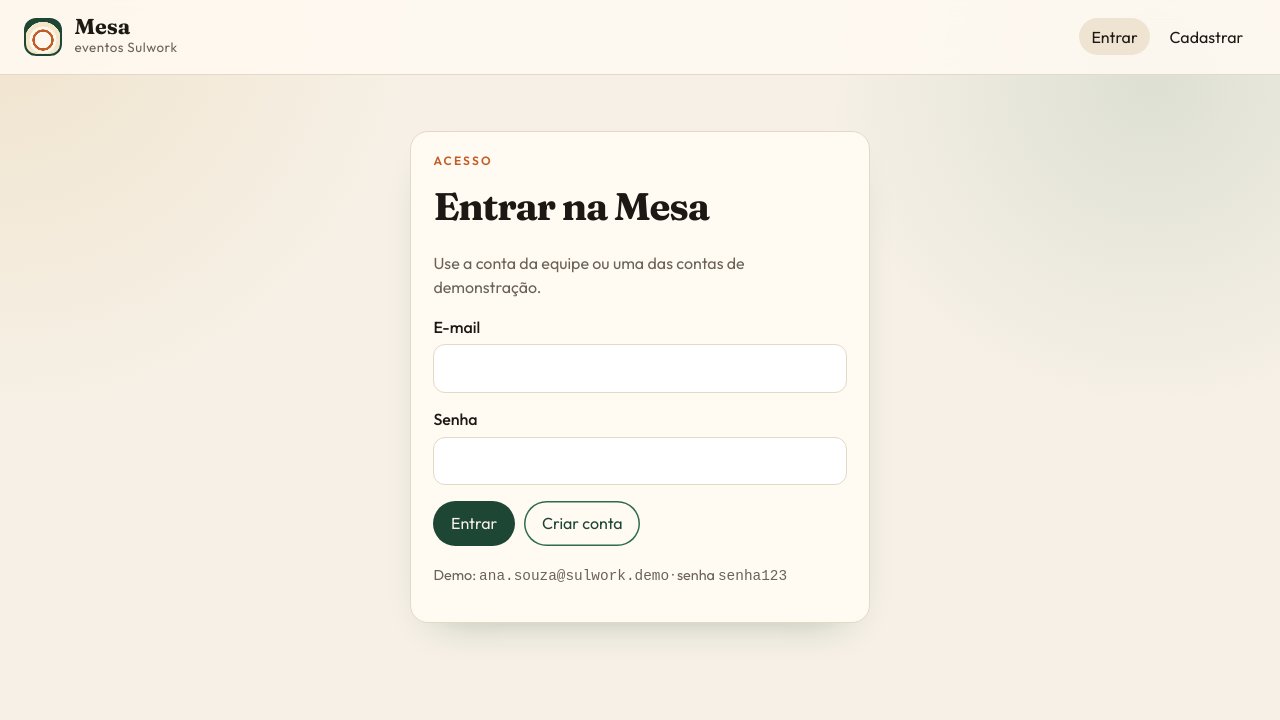
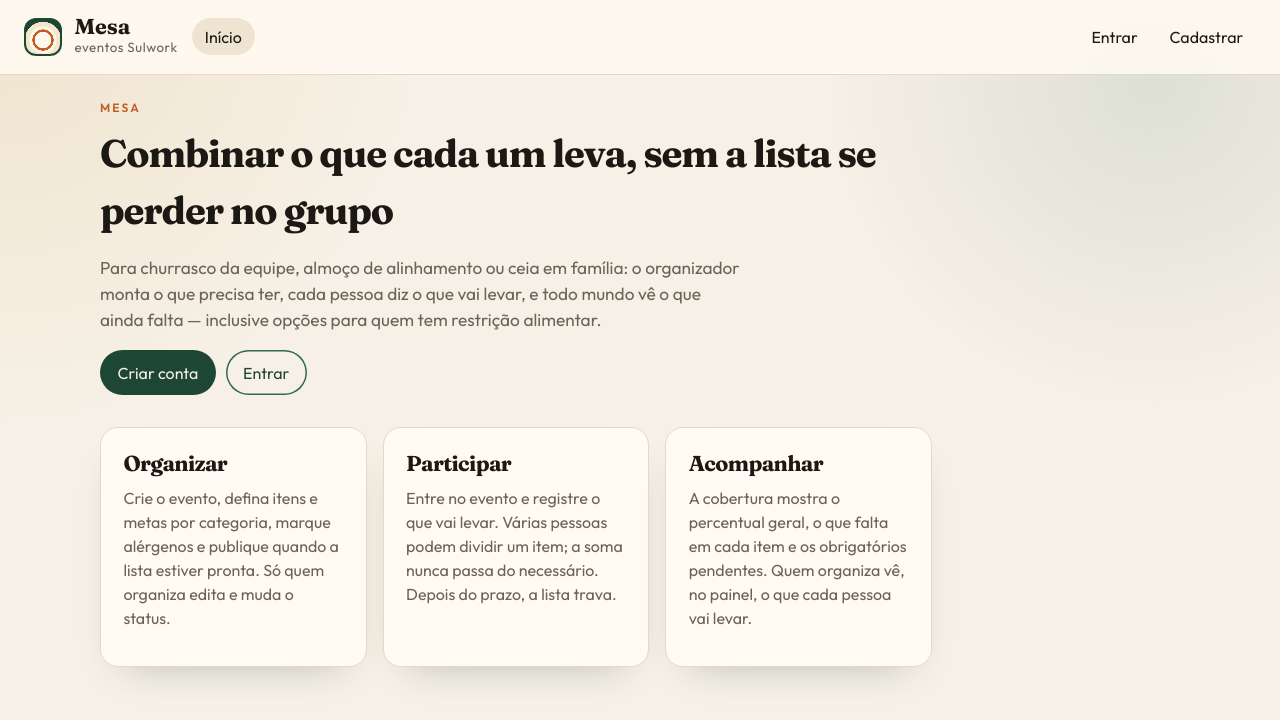
Before and after one commit to IasminBorba/desafio-sulwork, a React (Vite) app in the folder frontend/: page / in a window 1280 px wide. Before the commit this address led to /login. Shown: the top 720 px of the page. Built offline with nearby package versions, Linux system fonts and the light colour scheme; no server answers.

Commit message:
feat(frontend): adicionar página inicial e ajustar navegação

```diff
--- a/frontend/src/App.tsx
+++ b/frontend/src/App.tsx
@@ -6,6 +6,7 @@ import Cadastro from './pages/Cadastro'
 import EventoDetalhe from './pages/EventoDetalhe'
 import EventoNovo from './pages/EventoNovo'
 import Eventos from './pages/Eventos'
+import Inicio from './pages/Inicio'
 import Login from './pages/Login'
 import PainelEvento from './pages/PainelEvento'
 import Perfil from './pages/Perfil'
@@ -16,10 +17,11 @@ export default function App() {
       <BrowserRouter>
         <Routes>
           <Route element={<Layout />}>
+            <Route path="/" element={<Inicio />} />
             <Route path="/login" element={<Login />} />
             <Route path="/cadastro" element={<Cadastro />} />
             <Route element={<ProtectedRoute />}>
-              <Route path="/" element={<Eventos />} />
+              <Route path="/eventos" element={<Eventos />} />
               <Route path="/perfil" element={<Perfil />} />
               <Route path="/eventos/novo" element={<EventoNovo />} />
               <Route path="/eventos/:id" element={<EventoDetalhe />} />
--- a/frontend/src/components/Layout.tsx
+++ b/frontend/src/components/Layout.tsx
@@ -1,4 +1,4 @@
-import { Link, NavLink, Outlet } from 'react-router-dom'
+import { NavLink, Outlet } from 'react-router-dom'
 import { useAuth } from '../auth/AuthContext'
 
 export default function Layout() {
@@ -7,18 +7,24 @@ export default function Layout() {
   return (
     <div className="app">
       <header className="topbar">
-        <Link className="brand" to="/">
-          <span className="brand-mark" aria-hidden="true" />
-          <span>
-            <strong>Mesa</strong>
-            <small>eventos Sulwork</small>
-          </span>
-        </Link>
+        <div className="topbar-inicio">
+          <div className="brand">
+            <span className="brand-mark" aria-hidden="true" />
+            <span>
+              <strong>Mesa</strong>
+              <small>eventos Sulwork</small>
+            </span>
+          </div>
+          {usuario ? (
+            <NavLink to="/eventos">Eventos</NavLink>
+          ) : (
+            <NavLink to="/">Início</NavLink>
+          )}
+        </div>
         <nav className="nav">
           {usuario ? (
             <>
-              <NavLink to="/">Eventos</NavLink>
-              <NavLink to="/perfil">{usuario.nome.split(' ')[0]}</NavLink>
+              <NavLink to="/perfil">Perfil</NavLink>
               <button type="button" className="linkish" onClick={logout}>
                 Sair
               </button>
--- a/frontend/src/index.css
+++ b/frontend/src/index.css
@@ -72,11 +72,17 @@ button, input, select, textarea { font: inherit; }
   z-index: 10;
 }
 
+.topbar-inicio {
+  display: flex;
+  align-items: center;
+  gap: 0.9rem;
+  flex-wrap: wrap;
+}
+
 .brand {
   display: flex;
   align-items: center;
   gap: 0.75rem;
-  text-decoration: none;
   color: inherit;
 }
 
@@ -109,6 +115,7 @@ button, input, select, textarea { font: inherit; }
   flex-wrap: wrap;
 }
 
+.topbar-inicio a,
 .nav a,
 .nav button.linkish {
   text-decoration: none;
@@ -120,7 +127,11 @@ button, input, select, textarea { font: inherit; }
   cursor: pointer;
 }
 
-.nav a.active, .nav a:hover, .nav button.linkish:hover {
+.topbar-inicio a.active,
+.topbar-inicio a:hover,
+.nav a.active,
+.nav a:hover,
+.nav button.linkish:hover {
   background: #efe4d2;
 }
 
@@ -150,6 +161,11 @@ button, input, select, textarea { font: inherit; }
 .auth-card {
   max-width: 460px;
   margin: 2rem auto;
+}
+
+.form-card {
+  max-width: 640px;
+  margin: 0 auto;
 }
 
 .page-head {
@@ -317,10 +333,11 @@ button:disabled {
 }
 
 .chip {
-  border: 1px solid var(--line);
+  border: 1.5px solid #b9a78c;
   border-radius: 999px;
   padding: 0.35rem 0.7rem;
   background: #fff;
+  color: var(--ink);
   cursor: pointer;
 }
 
@@ -361,6 +378,23 @@ button:disabled {
   margin-bottom: 1rem;
 }
 
+.inicio {
+  max-width: 52rem;
+}
+
+.inicio-lead {
+  font-size: 1.08rem;
+  max-width: 40rem;
+}
+
+.inicio-blocos {
+  margin-top: 2rem;
+}
+
+.inicio-blocos h2 {
+  margin-bottom: 0.35rem;
+}
+
 @media (max-width: 720px) {
   .topbar { align-items: flex-start; flex-direction: column; }
   .content { width: calc(100% - 1.5rem); }
--- a/frontend/src/pages/Cadastro.tsx
+++ b/frontend/src/pages/Cadastro.tsx
@@ -24,7 +24,7 @@ export default function Cadastro() {
   }, [])
 
   if (!carregando && usuario) {
-    return <Navigate to="/" replace />
+    return <Navigate to="/eventos" replace />
   }
 
   async function enviar(evento: FormEvent) {
@@ -39,7 +39,7 @@ export default function Cadastro() {
         senha,
         restricaoIds,
       })
-      navigate('/', { replace: true })
+      navigate('/eventos', { replace: true })
     } catch (falha) {
       setErro(falha)
     } finally {
--- a/frontend/src/pages/EventoDetalhe.tsx
+++ b/frontend/src/pages/EventoDetalhe.tsx
@@ -78,7 +78,7 @@ export default function EventoDetalhe() {
     try {
       if (acao === 'excluir') {
         await excluirEvento(eventoId)
-        navigate('/')
+        navigate('/eventos')
         return
       }
       const mapa = {
--- a/frontend/src/pages/EventoNovo.tsx
+++ b/frontend/src/pages/EventoNovo.tsx
@@ -41,7 +41,7 @@ export default function EventoNovo() {
   }
 
   return (
-    <section className="card" style={{ maxWidth: 640 }}>
+    <section className="card form-card">
       <p className="eyebrow">Organizar</p>
       <h1>Novo evento</h1>
       <p>O evento nasce em rascunho. Publique depois de cadastrar pelo menos um item.</p>
--- /dev/null
+++ b/frontend/src/pages/Inicio.tsx
@@ -0,0 +1,63 @@
+import { Link } from 'react-router-dom'
+import { useAuth } from '../auth/AuthContext'
+
+export default function Inicio() {
+  const { usuario } = useAuth()
+
+  return (
+    <section className="inicio">
+      <p className="eyebrow">Mesa</p>
+      <h1>Combinar o que cada um leva, sem a lista se perder no grupo</h1>
+      <p className="inicio-lead">
+        Para churrasco da equipe, almoço de alinhamento ou ceia em família: o organizador monta o que precisa ter,
+        cada pessoa diz o que vai levar, e todo mundo vê o que ainda falta — inclusive opções para quem tem restrição
+        alimentar.
+      </p>
+      <div className="acoes">
+        {usuario ? (
+          <>
+            <Link className="botao" to="/eventos">
+              Ver eventos
+            </Link>
+            <Link className="botao secundario" to="/eventos/novo">
+              Novo evento
+            </Link>
+          </>
+        ) : (
+          <>
+            <Link className="botao" to="/cadastro">
+              Criar conta
+            </Link>
+            <Link className="botao secundario" to="/login">
+              Entrar
+            </Link>
+          </>
+        )}
+      </div>
+
+      <div className="grid grid-3 inicio-blocos">
+        <article className="card">
+          <h2>Organizar</h2>
+          <p>
+            Crie o evento, defina itens e metas por categoria, marque alérgenos e publique quando a lista estiver pronta.
+            Só quem organiza edita e muda o status.
+          </p>
+        </article>
+        <article className="card">
+          <h2>Participar</h2>
+          <p>
+            Entre no evento e registre o que vai levar. Várias pessoas podem dividir um item; a soma nunca passa do
+            necessário. Depois do prazo, a lista trava.
+          </p>
+        </article>
+        <article className="card">
+          <h2>Acompanhar</h2>
+          <p>
+            A cobertura mostra o percentual geral, o que falta em cada item e os obrigatórios pendentes. Quem organiza
+            vê, no painel, o que cada pessoa vai levar.
+          </p>
+        </article>
+      </div>
+    </section>
+  )
+}
--- a/frontend/src/pages/Login.tsx
+++ b/frontend/src/pages/Login.tsx
@@ -7,7 +7,7 @@ export default function Login() {
   const { usuario, carregando, login } = useAuth()
   const navigate = useNavigate()
   const location = useLocation()
-  const destino = (location.state as { from?: string } | null)?.from ?? '/'
+  const destino = (location.state as { from?: string } | null)?.from ?? '/eventos'
   const [email, setEmail] = useState('')
   const [senha, setSenha] = useState('')
   const [erro, setErro] = useState<unknown>(null)
--- a/frontend/src/pages/Perfil.tsx
+++ b/frontend/src/pages/Perfil.tsx
@@ -39,7 +39,7 @@ export default function Perfil() {
   }
 
   return (
-    <section className="card" style={{ maxWidth: 560 }}>
+    <section className="card form-card">
       <p className="eyebrow">Conta</p>
       <h1>Perfil</h1>
       <p>E-mail e CPF ficam fixos. Nome e restrições podem mudar.</p>
```
